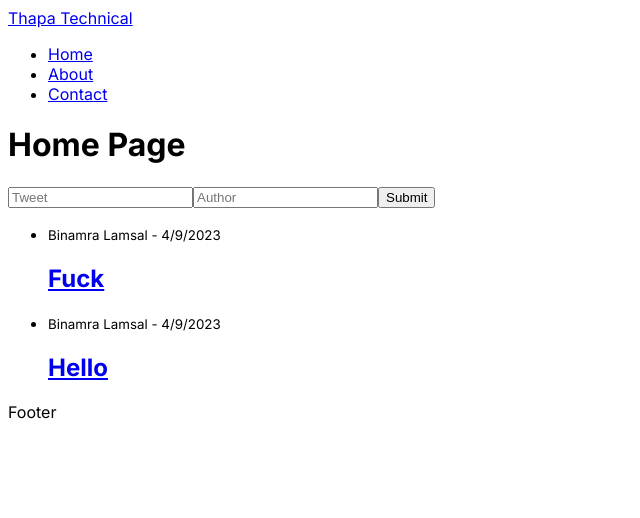
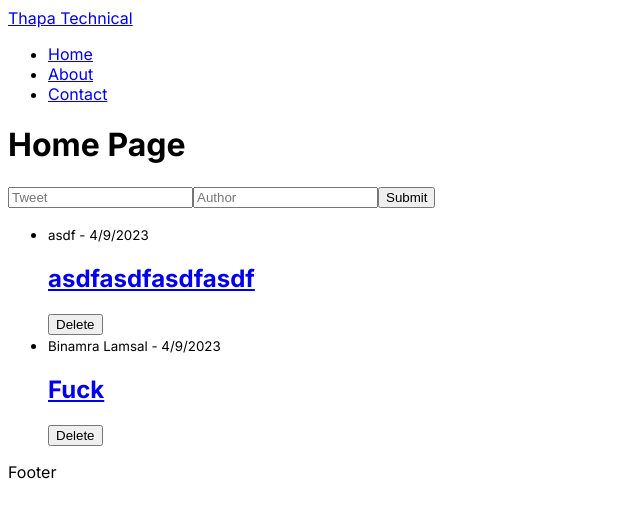
Before and after one commit to binamralamsal/nextjs-test, a Next.js app: page / in a window 1280 px wide. Shown: the top 518 px of the page, without its empty margins (0-640 px from the left). Built offline with nearby package versions, Linux system fonts and the light colour scheme.

Commit message:
Delete frontend

```diff
--- a/src/data/tweets.json
+++ b/src/data/tweets.json
@@ -1 +1 @@
-[{"id":"2023-04-09T16:14:38.167Z","tweet":"Hello","author":"Binamra Lamsal","createdAt":"2023-04-09T16:14:38.167Z"},{"id":"2023-04-09T16:14:44.409Z","tweet":"Fuck","author":"Binamra Lamsal","createdAt":"2023-04-09T16:14:44.409Z"}]
+[{"id":"2023-04-09T16:17:47.635Z","tweet":"asdfasdfasdfasdf","author":"asdf","createdAt":"2023-04-09T16:17:47.635Z"},{"id":"2023-04-09T16:14:44.409Z","tweet":"Fuck","author":"Binamra Lamsal","createdAt":"2023-04-09T16:14:44.409Z"}]
--- a/src/pages/index.js
+++ b/src/pages/index.js
@@ -27,7 +27,19 @@ export default function Home(props) {
     setTweet("");
     setAuthor("");
 
-    setTweets([newTweet, ...props.tweets]);
+    // Fix bug where it wasn't updating properly
+    setTweets((prev) => [newTweet, ...prev]);
+  }
+
+  async function handleDeleteTweet(id) {
+    const res = await fetch(`/api/tweets/${id}`, {
+      method: "DELETE",
+    });
+
+    const data = await res.json();
+    console.log(data);
+
+    setTweets((prev) => prev.filter((t) => t.id !== id));
   }
 
   return (
@@ -59,6 +71,8 @@ export default function Home(props) {
             <h2>
               <Link href={`/tweets/${t.id}`}>{t.tweet}</Link>
             </h2>
+
+            <button onClick={() => handleDeleteTweet(t.id)}>Delete</button>
           </li>
         ))}
       </ul>
```
